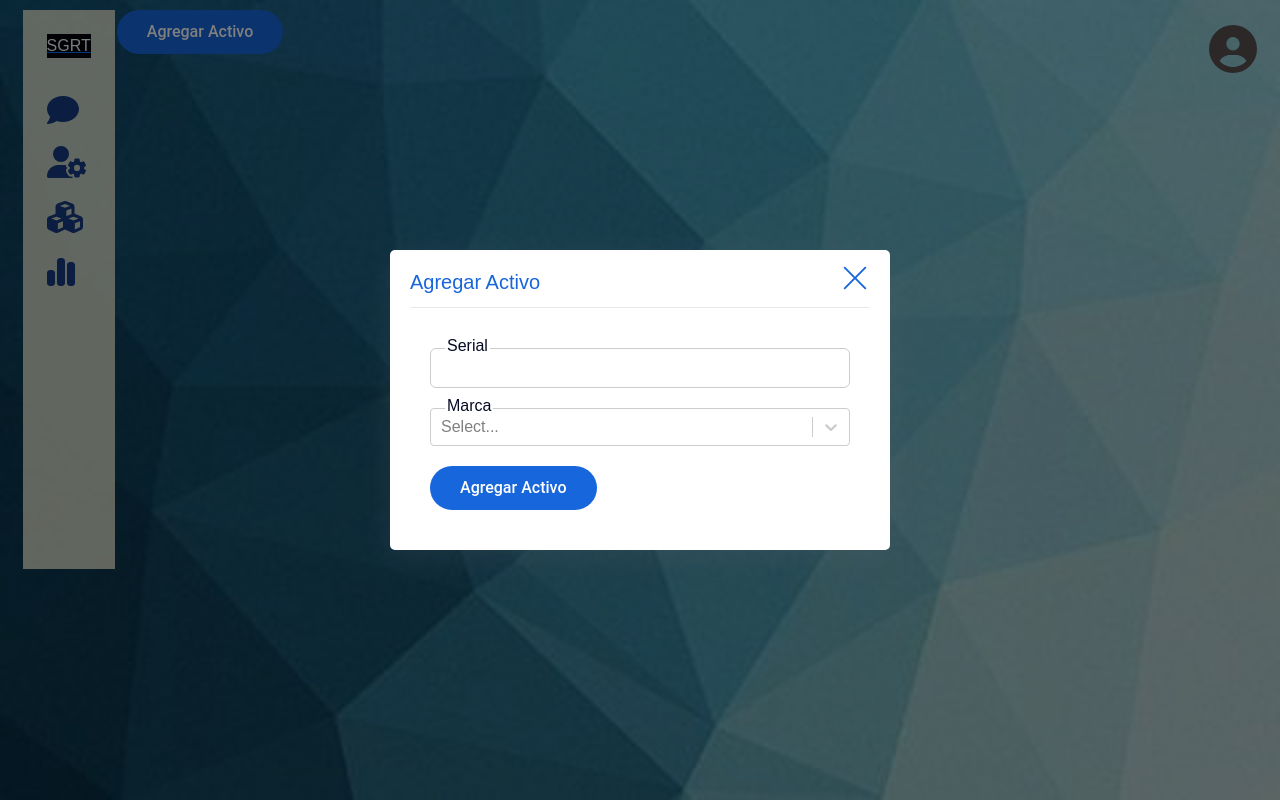
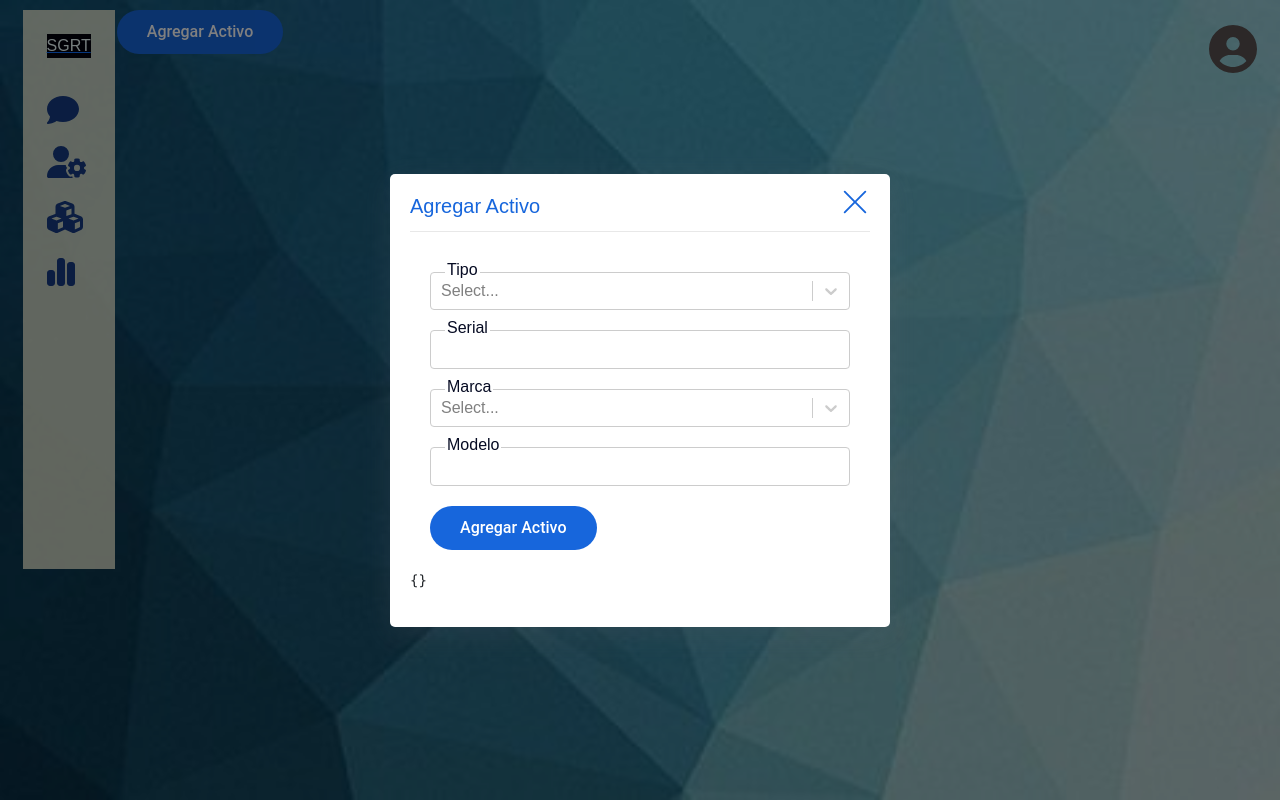
Before and after one commit to fredy100100/ProyectoSGRT, a React (Create React App) app: page /Inventario in a window 1280 px wide. Both pictures are taken after a click on the button "Agregar Activo". Built offline with nearby package versions, Linux system fonts and the light colour scheme.

Commit message:
Formulario no funciona

```diff
--- a/package.json
+++ b/package.json
@@ -15,7 +15,7 @@
     "react": "^18.2.0",
     "react-bootstrap": "^2.8.0",
     "react-dom": "^18.2.0",
-    "react-hook-form": "^7.49.0",
+    "react-hook-form": "^7.49.2",
     "react-icons": "^4.12.0",
     "react-modal": "^3.16.1",
     "react-router-dom": "^6.16.0",
--- a/src/Componentes/Inventario.js
+++ b/src/Componentes/Inventario.js
@@ -9,15 +9,19 @@ import { InputX } from "./shared/Input/InputX";
 import { SelectX } from "./shared/SelectX/SelectX";
 import { mock } from "./InventarioX/mock";
 import { Form } from "./shared/Form/Form";
+import { tipoactivo } from './InventarioX/tipoactivo';
+import { useForm } from "react-hook-form";
 
 export const Inventario = () => {
   const [estadoModal1, cambiarEstadoModal1] = useState(false);
 
-  // const { register, handleSubmit, formState: { errors }, watch, setValue, reset} = useForm()
+  const { register, handleSubmit, formState: { errors }, watch, setValue, reset } = useForm()
 
-  // const onSubmit = handleSubmit((data) => {
-  //   console.log(data);
-  // })
+  const onSubmit = handleSubmit((data) => {
+    console.log(data);
+
+    reset();
+  })
 
   return (
     <div className="Inv">
@@ -27,13 +31,35 @@ export const Inventario = () => {
         cambiarEstado={cambiarEstadoModal1}
         titulo="Agregar Activo" >
         <Contenido>
-          <form>
-            <InputX type={"text"}>Serial</InputX>
-            <SelectX options={mock}>Marca</SelectX>
-            <BotonX>Agregar Activo</BotonX>
-          </form>
+          <>
+
+          </>
+          <Form onSubmit={onSubmit}>
+            <SelectX options={tipoactivo} nombre="tipoactivo" {...register}>
+              Tipo
+            </SelectX>
+            <InputX type={"text"} nombre="serialactivo" {...register("serialactivo",
+              {
+                required: { value: true, message: "Ingrese el serial del activo" }
+              })}>
+              Serial
+            </InputX>
+            <SelectX options={mock} nombre="marcaactivo" {...register("marcaactivo",
+              {
+                required: { value: true, message: "Seleccione la marca del activo" }
+              })}>
+              Marca
+            </SelectX>
+            <InputX type={"text"} nombre="modeloactivo" {...register("modeloactivo",
+              {
+                required: { value: true, message: "Ingrese el modelo del activo" }
+              })}>
+              Modelo
+            </InputX>
+            <BotonX type="submit">Agregar Activo</BotonX>
+          </Form>
         </Contenido>
-
+        <pre>{JSON.stringify(watch(), null, 2)}</pre>
       </ModalX>
       <Section />
     </div>
@@ -45,27 +71,4 @@ const Contenido = styled.div`
   flex-direction: column;
   gap: 20px;
   margin: 20px;
-
-  h5 {
-    font-size: 15px;
-    font-weight: 700;
-    margin: none;
-  }
-
-  p {
-    font-size: 18px;
-    margin-bottom: 20px;
-  }
-
-  img {
-    width: 100%;
-    vertical-align: top;
-    border-radius: 3px;
-  }
-
-  .Columns-container {
-    display: flex;
-    flex-direction: row;
-    gap: 20px
-  }
 `;
--- /dev/null
+++ b/src/Componentes/InventarioX/tipoactivo.js
@@ -0,0 +1,6 @@
+export const tipoactivo = [
+    { label: 'Teclado', value: 1 },
+    { label: 'Mouse', value: 2 },
+    { label: 'Portatil', value: 3 },
+    { label: 'Monitor', value: 4 }
+]
--- a/src/Componentes/shared/BotonX/BotonX.js
+++ b/src/Componentes/shared/BotonX/BotonX.js
@@ -1,12 +1,12 @@
 import styled from 'styled-components';
 
-export const BotonX = ({children, onClick}) => {
+export const BotonX = ({children, onClick, type}) => {
 
     return (
 
         <>
         <ContenedorBotones>
-            <Boton onClick={onClick}>{children}</Boton>
+            <Boton onClick={onClick} type={type}>{children}</Boton>
       </ContenedorBotones>
         </>
     )
--- a/src/Componentes/shared/Form/Form.js
+++ b/src/Componentes/shared/Form/Form.js
@@ -1,19 +1,18 @@
-import { useForm } from "react-hook-form";
+import './Form.css';
+import { useForm } from 'react-hook-form';
 
-export const Form = ({children}) => {
+export const Form = (props) => {
 
-    const { register, handleSubmit} = useForm();
+    const {children} = props;
 
-    const onSubmit = (data) => {
-        console.log(data);
-    }
+    const { register } = useForm();
+
     return (
-        <>
-        <form onSubmit={handleSubmit(onSubmit)}>
-        {children}
-        <input type="submit" value="Enviar"></input>
-        </form>
-        </>
+        <div className="form-container">
+            <form {...props}>
+                {children}
+            </form>
+        </div>
     )
 
 }
--- a/src/Componentes/shared/Input/InputX.css
+++ b/src/Componentes/shared/Input/InputX.css
@@ -6,14 +6,20 @@
 
   .Input-container input {
     width: 100%;
-    height: 40px;
+    height: 39px;
     font-size: 18px;
-    border-radius: 6px;
-    padding: 0 15px;
-    border: 1px solid hsl(0, 0%, 80%);;
+    border-radius: 4px;
+    padding: 0 10px;
+    border: 1px solid hsl(0, 0%, 80%);
     background: transparent;
     color: #060b23;
     outline: none;
+    transition: all 100ms;
+  }
+
+  .Input-container input:focus {
+    border-color: #2684ff;
+    box-shadow: 0 0 0 1px #2684ff;
   }
 
   .Input-container label {
--- a/src/Componentes/shared/Input/InputX.js
+++ b/src/Componentes/shared/Input/InputX.js
@@ -1,11 +1,12 @@
 import "./InputX.css"
 
-export const InputX = ({children, type, value, required}) => {
+
+export const InputX = ({children, nombre, type, required}) => {
 
     return (
         <div className="Input-container">
-            <input type={type} value={value} required={required}></input>
-            <label>{children}</label>
+            <input type={type} required={required}></input>
+            <label htmlFor={nombre}>{children}</label>
         </div>
     )
 }
--- a/src/Componentes/shared/SelectX/SelectX.js
+++ b/src/Componentes/shared/SelectX/SelectX.js
@@ -1,7 +1,11 @@
 import "./Select.css";
 import Select from "react-select";
 
-export const SelectX = ({children, options}) => {
+export const SelectX = (props) => {
+
+    const { children } = props;
+
+    const { nombre } = props;
 
     const selectChange = ({ value }) => {
         console.log(value)
@@ -10,8 +14,8 @@ export const SelectX = ({children, options}) => {
     return (
 
         <div className="SelectX-container">
-            <Select options={options} onChange={selectChange} />
-            <label>{children}</label>
+            <Select {...props} onChange={selectChange} />
+            <label htmlFor={nombre}>{children}</label>
         </div>
     )
 }
```
Also changed, not shown: 1 other file (tests, documents, lock files or other folders).
